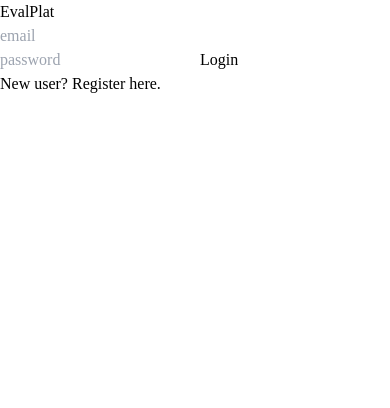
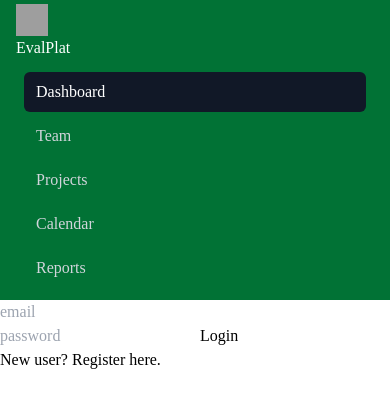
Before and after one commit to sillwood/evalplat, a React (Create React App) app: page /home in a window 390 px wide. Shown: the top 408 px of the page. Built offline with nearby package versions, Linux system fonts and the light colour scheme; no server answers; grey boxes are pictures that could not be loaded; a web font is replaced by a local one.

Commit message:
style: navbar

```diff
--- a/src/App.js
+++ b/src/App.js
@@ -1,29 +1,20 @@
-import { Routes, Route, useNavigate } from 'react-router-dom';
+import { Routes, Route } from 'react-router-dom';
 import { AuthProvider } from './utils/authProvider';
 import { AuthRoute } from './components/AuthRoute';
 import { Home } from './pages/Home';
 import { Dashboard } from './pages/Dashboard';
 import { Experiment } from './pages/Experiment';
-import { Logout } from './components/Logout';
+import { Navbar } from './components/Navbar';
 
 export const App = () => {
     // todo:
-    // tailwind styling
     // check confirmation email toast after signup
 
-    const navigate = useNavigate();
-
-    const handleClick = () => {
-        navigate('/dashboard');
-    };
 
     return (
         <AuthProvider>
             <div className="App">
-                <header className="App-header" onClick={handleClick}>
-                    <h1>EvalPlat</h1>
-                    <Logout />
-                </header>
+                <Navbar />
                 <Routes>
                     <Route index element={<Home />} />
                     <Route path="signup=:bool" element={<Home />} />
--- /dev/null
+++ b/src/components/Navbar.tsx
@@ -0,0 +1,112 @@
+import { useNavigate } from 'react-router-dom';
+import { Logout } from './Logout';
+
+interface Props {}
+
+export const Navbar = (props: Props) => {
+    const navigate = useNavigate();
+
+    const handleClick = () => {
+        navigate('/dashboard');
+    };
+
+    return (
+        <nav className="bg-primary">
+            <div className="mx-auto max-w-7xl px-4 sm:px-6 lg:px-8">
+                <div className="flex h-16 items-center justify-between">
+                    <div className="flex items-center">
+                        <div className="flex-shrink-0" onClick={handleClick}>
+                            <img
+                                className="h-8 w-8"
+                                src="https://tailwindui.com/img/logos/mark.svg?color=white"
+                                alt="Your Company"
+                            />
+                            <h1 className="text-white">EvalPlat</h1>
+                        </div>
+                        <div className="hidden md:block">
+                            <div className="ml-10 flex items-baseline space-x-4">
+                                {/* <!-- Current: "bg-gray-900 text-white", Default: "text-gray-300 hover:bg-green-700 hover:text-white" --> */}
+                                <a
+                                    href="#"
+                                    className="rounded-md px-3 py-2 text-sm font-medium text-gray-300 hover:bg-green-700 hover:text-white"
+                                >
+                                    Dashboard
+                                </a>
+
+                                <a
+                                    href="#"
+                                    className="rounded-md px-3 py-2 text-sm font-medium text-gray-300 hover:bg-green-700 hover:text-white"
+                                >
+                                    Team
+                                </a>
+
+                                <a
+                                    href="#"
+                                    className="rounded-md px-3 py-2 text-sm font-medium text-gray-300 hover:bg-green-700 hover:text-white"
+                                >
+                                    Projects
+                                </a>
+
+                                <a
+                                    href="#"
+                                    className="rounded-md px-3 py-2 text-sm font-medium text-gray-300 hover:bg-green-700 hover:text-white"
+                                >
+                                    Calendar
+                                </a>
+
+                                <a
+                                    href="#"
+                                    className="rounded-md px-3 py-2 text-sm font-medium text-gray-300 hover:bg-green-700 hover:text-white"
+                                >
+                                    <Logout />
+                                </a>
+                            </div>
+                        </div>
+                    </div>
+                </div>
+
+                {/* <!-- Mobile menu, show/hide based on menu state. --> */}
+                <div className="md:hidden" id="mobile-menu">
+                    <div className="space-y-1 px-2 pt-2 pb-3 sm:px-3">
+                        {/* <!-- Current: "bg-gray-900 text-white", Default: "text-gray-300 hover:bg-green-700 hover:text-white" --> */}
+                        <a
+                            href="#"
+                            className="block rounded-md bg-gray-900 px-3 py-2 text-base font-medium text-white"
+                            aria-current="page"
+                        >
+                            Dashboard
+                        </a>
+
+                        <a
+                            href="#"
+                            className="block rounded-md px-3 py-2 text-base font-medium text-gray-300 hover:bg-green-700 hover:text-white"
+                        >
+                            Team
+                        </a>
+
+                        <a
+                            href="#"
+                            className="block rounded-md px-3 py-2 text-base font-medium text-gray-300 hover:bg-green-700 hover:text-white"
+                        >
+                            Projects
+                        </a>
+
+                        <a
+                            href="#"
+                            className="block rounded-md px-3 py-2 text-base font-medium text-gray-300 hover:bg-green-700 hover:text-white"
+                        >
+                            Calendar
+                        </a>
+
+                        <a
+                            href="#"
+                            className="block rounded-md px-3 py-2 text-base font-medium text-gray-300 hover:bg-green-700 hover:text-white"
+                        >
+                            Reports
+                        </a>
+                    </div>
+                </div>
+            </div>
+        </nav>
+    );
+};
--- a/src/hooks/useClient.js
+++ b/src/hooks/useClient.js
@@ -10,7 +10,6 @@
     const [payload, setPayload] = useState(initialState);
 
     useEffect(() => {
-        console.log('use effect in hook running');
         const sendReq = async (req) => {
             const { data, error } = await req;
             setPayload({ data, error, isLoading: false });
--- a/tailwind.config.js
+++ b/tailwind.config.js
@@ -4,7 +4,7 @@
     theme: {
         extend: {
           colors: {
-            primary: '#017235'
+            primary: '#017235',
           },
           fontFamily: {
             sans: ['Inter var'],
```
